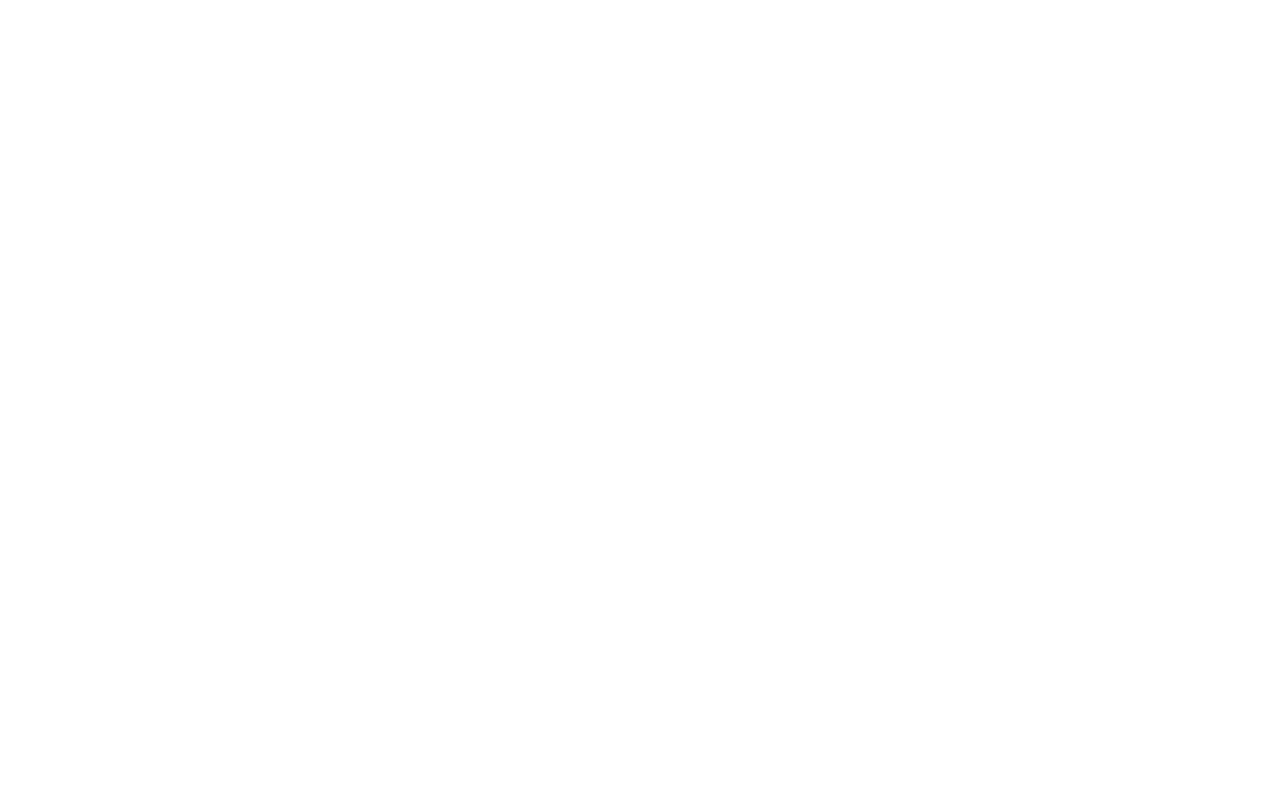
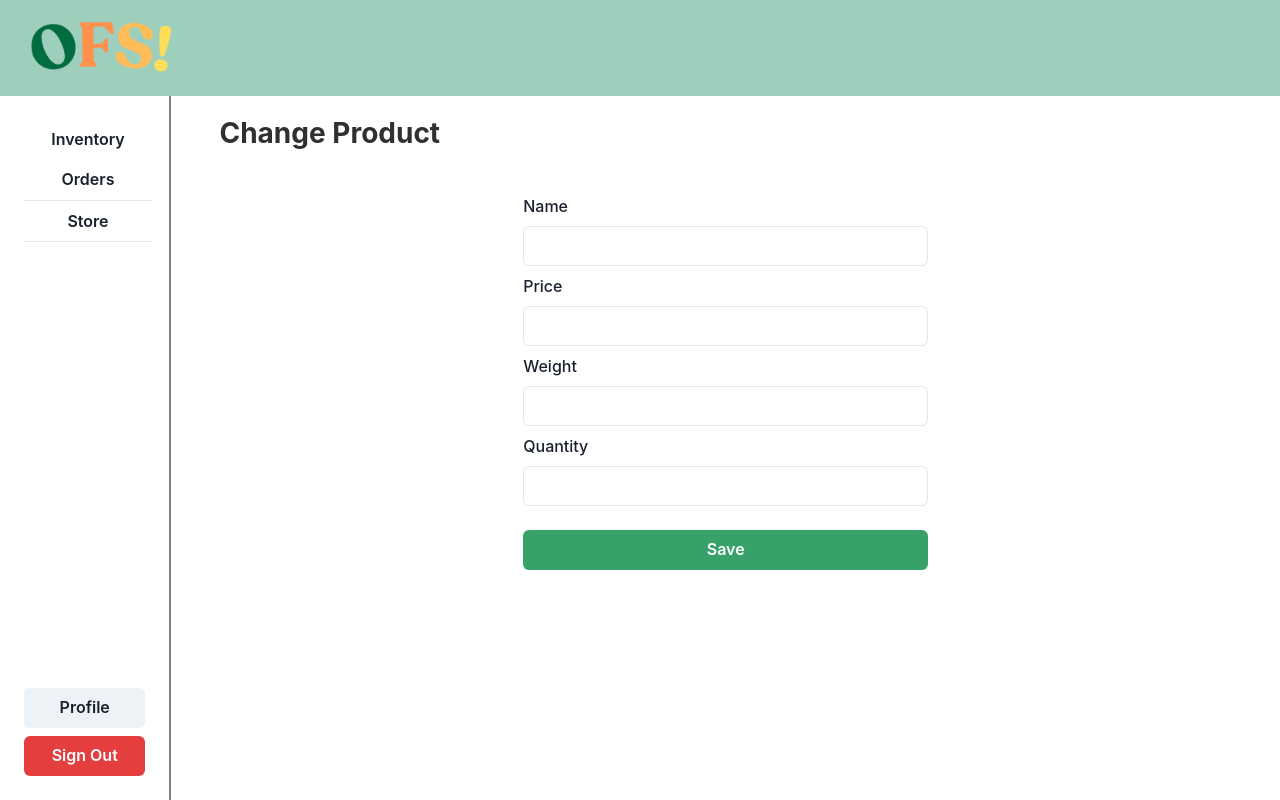
Before and after one commit to rKim19300/CS160-Team-4-OFS, a React (Create React App) app in the folder frontend/: page /changeProduct in a window 1280 px wide. Before the commit this address had no page. Built offline with nearby package versions, Linux system fonts and the light colour scheme; no server answers.

Commit message:
Started page
Created page, function to update in db

```diff
--- a/frontend/src/App.js
+++ b/frontend/src/App.js
@@ -8,6 +8,7 @@ import CustomerPage from "./Pages/CustomerPage";
 import { BrowserRouter, Routes, Route } from "react-router-dom";
 import EmployeeDashboard from "./Pages/EmployeeDashboard";
 import ProfilePage from "./Pages/ProfilePage";
+import ChangeProductPage from "./Pages/ChangeProductPage";
 
 function App() {
   return (
@@ -20,6 +21,7 @@ function App() {
           <Route path="/productInfo/:id" element={<ProductPage />} />
           <Route path="/EmployeeDashboard" element={<EmployeeDashboard />} />
           <Route path="/profile" element={<ProfilePage />} />
+          <Route path="/changeProduct" element={<ChangeProductPage />} />
         </Routes>
       </BrowserRouter>
     </ChakraProvider>
--- a/frontend/src/Components/EmployeeDashboardComponents/Inventory.jsx
+++ b/frontend/src/Components/EmployeeDashboardComponents/Inventory.jsx
@@ -12,6 +12,7 @@ import {
     TableCaption,
     TableContainer,
     Heading,
+    Button,
   } from '@chakra-ui/react'
 import axiosInstance from "../../axiosInstance";
 
@@ -69,6 +70,9 @@ export default function Inventory() {
                                 <td>{ Object.price }</td>
                                 <td>{ Object.quantity }</td>
                                 <td>{ Object.weight }</td>
+                                <Button colorScheme="green">
+                                    <a href="/changeProduct">Edit</a>
+                                </Button>
                             </tr>
                             )})}
                 </Tbody>
--- /dev/null
+++ b/frontend/src/Pages/ChangeProductPage.jsx
@@ -0,0 +1,111 @@
+import React, { useState, useEffect } from "react";
+import {
+  Flex,
+  Text,
+  FormControl,
+  FormLabel,
+  Input,
+  Button,
+} from "@chakra-ui/react";
+import styles from "./ProfilePage.module.css";
+import NavBarEmployee from "../Components/NavBarEmployee";
+import SideBarEmployee from "../Components/SideBarEmployee";
+
+import axiosInstance from "../axiosInstance";
+import toast, { Toaster } from "react-hot-toast";
+
+export default function ChangeProductPage() {
+
+  const [productId, setProductId] = useState(0);
+  const [name, setName] = useState("");
+  const [price, setPrice] = useState("");
+  const [weight, setWeight] = useState("");
+  const [quantity, setQuantity] = useState("");
+
+  async function fetchData() {
+    try {
+      let response = await axiosInstance.get("/api/productInfo/:prodID");
+      setName(response.data.name);
+      setPrice(response.data.price);
+      setWeight(response.data.weight);
+      setQuantity(response.data.quantity);
+
+    } catch (err) {
+      console.error(err);
+    }
+  }
+
+  useEffect(() => {
+    fetchData();
+  }, []);
+
+  const handleSave = async (event) => {
+    event.preventDefault();
+    try {
+      let response = await axiosInstance.post("/api/updateUser", {
+        name,
+        price,
+        weight,
+        quantity
+      });
+      if (response.status === 200) {
+        console.log("Product info updated!");
+        toast.success("Item updated successfully!");
+      } else {
+        toast.error(response.data);
+      }
+    } catch (err) {
+      console.error(err);
+      toast.error("Failed to update product!");
+    }
+  };
+
+  return (
+    <Flex className={styles.container}>
+      <Toaster position="bottom-right" reverseOrder={false} />
+      <NavBarEmployee />
+      <Flex className={styles.menuContent}>
+        <SideBarEmployee />
+        <Flex className={styles.bodyContainer}>
+          <Text className={styles.headerText}>Change Product </Text>
+          <form className={styles.form} onSubmit={handleSave}>
+            <FormControl>
+              <FormLabel className={styles.formText}>Name</FormLabel>
+              <Input
+                type="text"
+                fontSize="16px"
+                value={name}
+                onChange={(e) => setName(e.target.value)}
+              />
+              <FormLabel className={styles.formText}>Price</FormLabel>
+              <Input
+                type="text"
+                fontSize="16px"
+                value={price}
+                onChange={(e) => setPrice(e.target.value)}
+              />
+              <FormLabel className={styles.formText}>Weight</FormLabel>
+              <Input
+                type="text"
+                fontSize="16px"
+                value={weight}
+                onChange={(e) => setWeight(e.target.value)}
+              />
+              <FormLabel className={styles.formText}>Quantity</FormLabel>
+              <Input
+                type="text"
+                fontSize="16px"
+                value={quantity}
+                onChange={(e) => setQuantity(e.target.value)}
+              />
+            </FormControl>
+
+            <Button className={styles.button} colorScheme="green" type="submit">
+              Save
+            </Button>
+          </form>
+        </Flex>
+      </Flex>
+    </Flex>
+  );
+}
```
Also changed, not shown: 2 other files (tests, documents, lock files or other folders).
